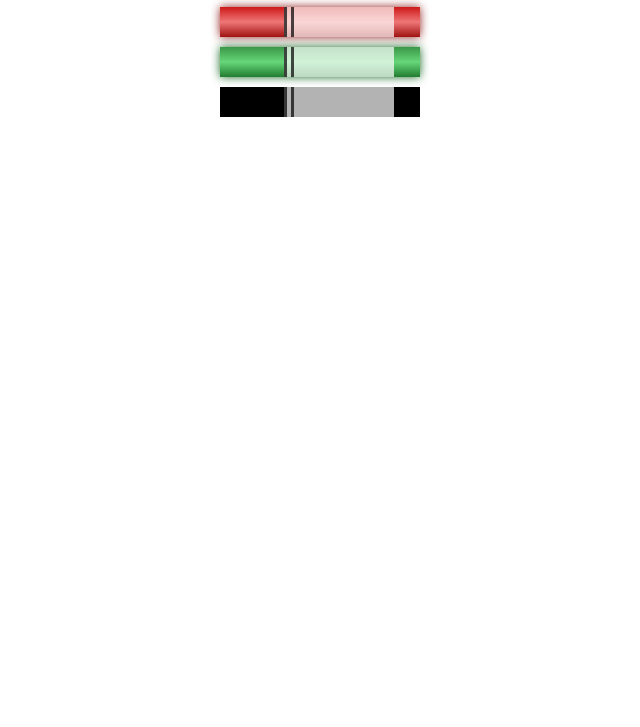
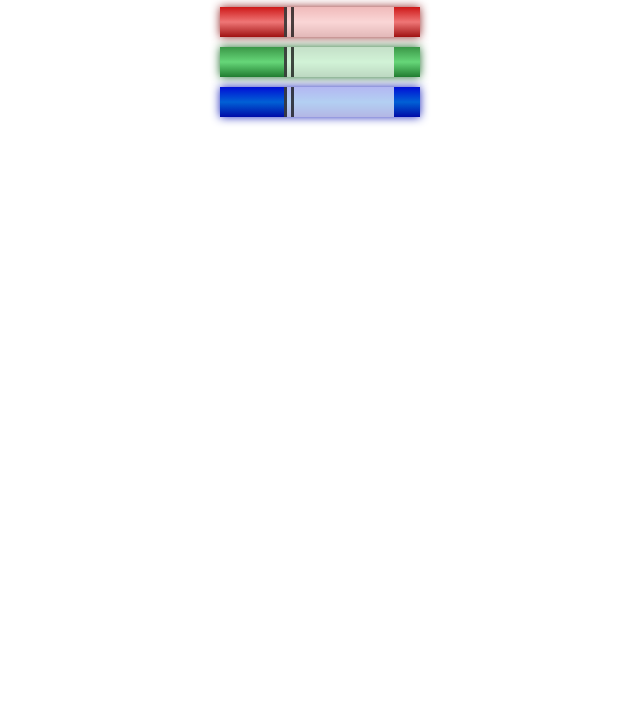
Before and after one commit to Yustes88/FreeCodeCamp-Markers, a plain HTML site: page index.html in a window 1280 px wide. Shown: the part 73-800 px from the top of the page, without its empty margins (320-960 px from the left). Drawn offline with Linux system fonts and the light colour scheme.

Commit message:
Creates blue marker

```diff
--- a/styles.css
+++ b/styles.css
@@ -32,3 +32,8 @@
     background: linear-gradient(hsl(128, 44%, 41%), hsl(130, 58%, 62%), hsl(130, 58%, 31%));
     box-shadow: 0 0 10px 0 hsl(130, 58%, 27%);
 }
+
+.blue {
+    background: linear-gradient(hsl(236, 99%, 42%), hsl(213, 99%, 42%), hsl(236, 100%, 33%));
+    box-shadow: 0 0 10px 0 hsl(236, 75%, 42%);
+}
```
